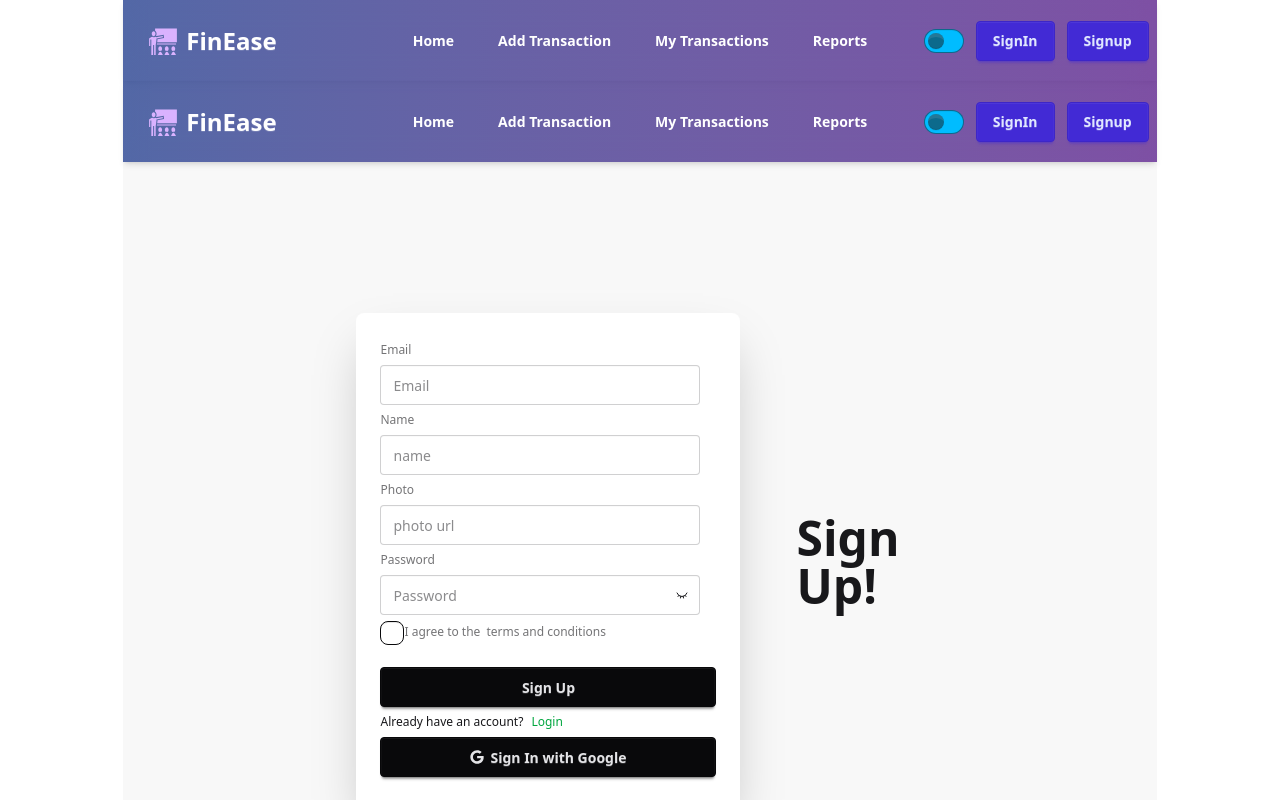
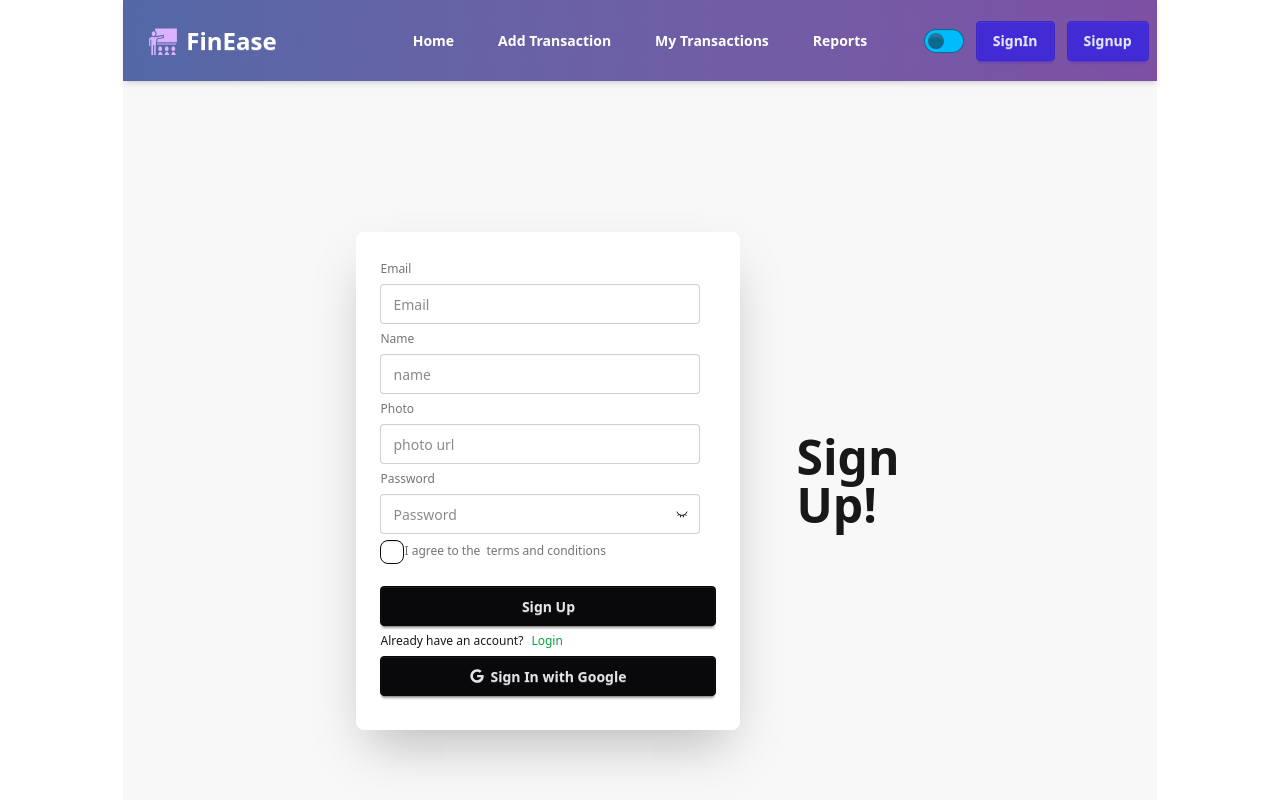
Before and after one commit to Naazrul-Islam/FinEase-claint, a React (Vite) app: page /auth/register in a window 1280 px wide. Shown: the top 800 px of the page. Built offline with nearby package versions, Linux system fonts and the light colour scheme; no server answers.

Commit message:
ragister added

```diff
--- a/src/page/Register.jsx
+++ b/src/page/Register.jsx
@@ -80,7 +80,7 @@ const SignUp = () => {
   };
   return (
     <>
-      <Navber></Navber>
+
     <div className="hero bg-base-200 min-h-screen gap-10">
       <div className="hero-content flex-col lg:flex-row-reverse mr-6">
         <div className="text-center lg:text-left">
```
